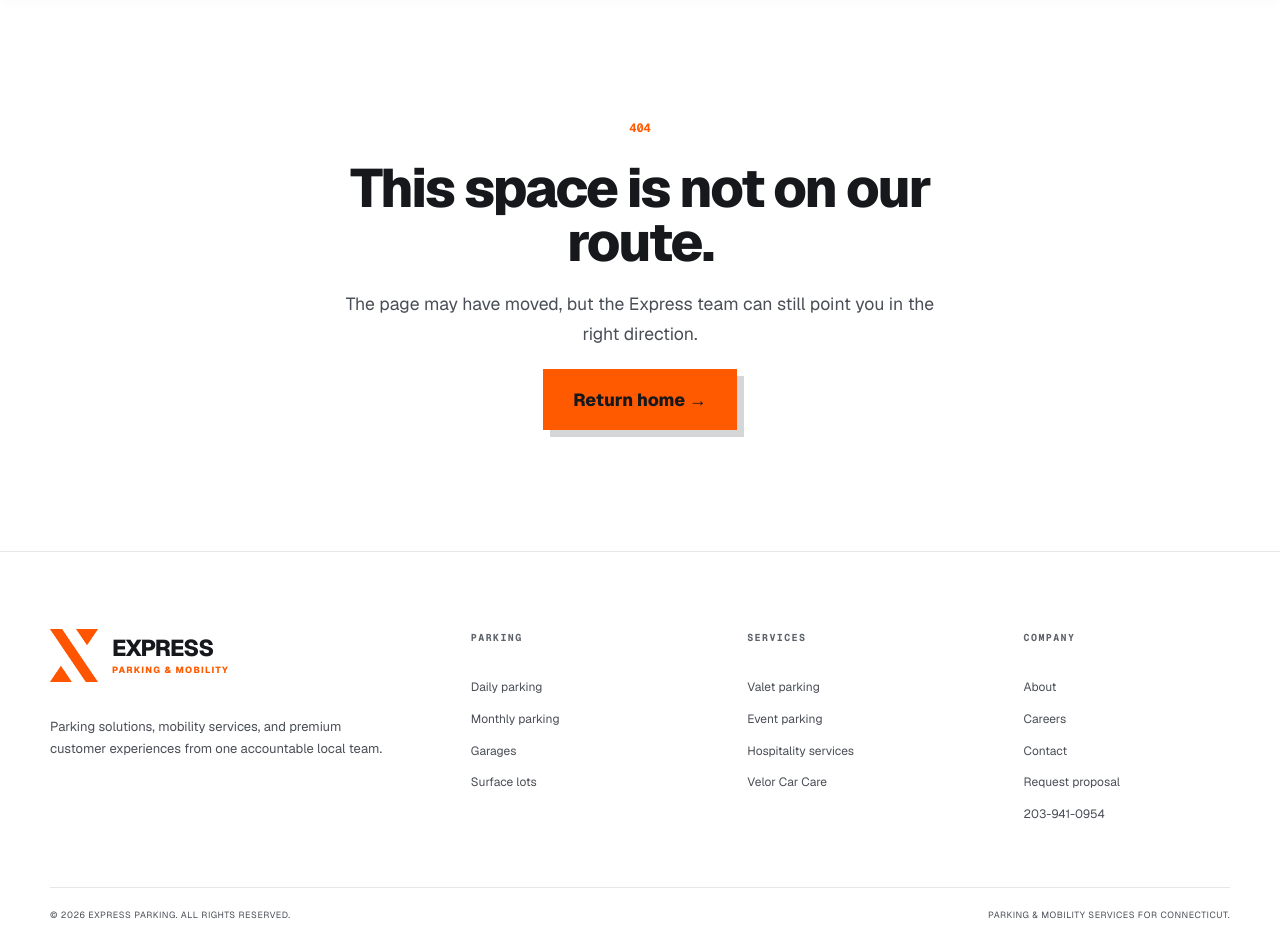
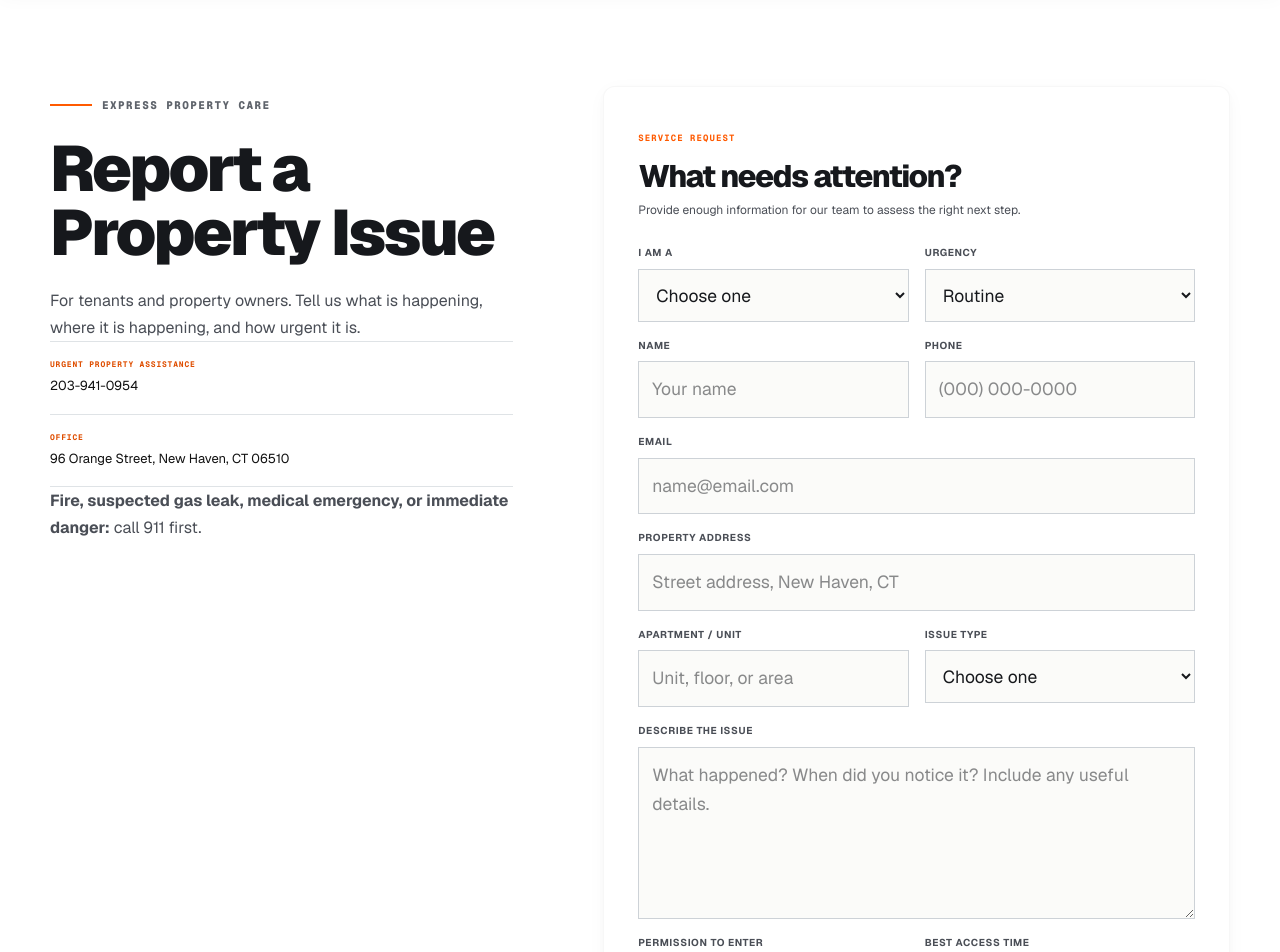
Before and after one commit to expresparking/express-parking-web, a Next.js app: page /property-care/report in a window 1280 px wide. Before the commit this address had no page. Shown: the part 100-1052 px from the top of the page. Built offline with nearby package versions, Linux system fonts and the light colour scheme.

Commit message:
Add online property issue request form

```diff
--- /dev/null
+++ b/app/property-care/report/page.tsx
@@ -0,0 +1,41 @@
+"use client";
+
+import { FormEvent, useState } from "react";
+
+export default function PropertyIssuePage() {
+  const [submitted, setSubmitted] = useState(false);
+  function submit(e: FormEvent<HTMLFormElement>) { e.preventDefault(); setSubmitted(true); }
+
+  if (submitted) return <main><section className="section shell"><div className="form-success" role="status"><span>✓</span><div><h1>Request recorded on this page.</h1><p>The live notification connection is the next setup step. Until that is activated, please call 203-941-0954 for service.</p></div></div></section></main>;
+
+  return <main>
+    <section className="contact-hero"><div className="shell contact-grid">
+      <div className="contact-copy">
+        <span className="eyebrow light"><span className="eyebrow-line" />Express Property Care</span>
+        <h1>Report a Property Issue</h1>
+        <p>For tenants and property owners. Tell us what is happening, where it is happening, and how urgent it is.</p>
+        <div className="contact-details"><div><small>URGENT PROPERTY ASSISTANCE</small><a href="tel:+12039410954">203-941-0954</a></div><div><small>OFFICE</small><span>96 Orange Street, New Haven, CT 06510</span></div></div>
+        <p><strong>Fire, suspected gas leak, medical emergency, or immediate danger:</strong> call 911 first.</p>
+      </div>
+      <form className="inquiry-form" onSubmit={submit}>
+        <div className="form-head"><span>Service request</span><h2>What needs attention?</h2><p>Provide enough information for our team to assess the right next step.</p></div>
+        <div className="form-grid">
+          <label><span>I am a</span><select required name="role" defaultValue=""><option value="" disabled>Choose one</option><option>Tenant</option><option>Property owner</option><option>Authorized representative</option></select></label>
+          <label><span>Urgency</span><select required name="urgency" defaultValue="Routine"><option>Routine</option><option>Urgent</option><option>Emergency property issue</option></select></label>
+          <label><span>Name</span><input required name="name" placeholder="Your name" /></label>
+          <label><span>Phone</span><input required type="tel" name="phone" placeholder="(000) 000-0000" /></label>
+          <label className="form-wide"><span>Email</span><input required type="email" name="email" placeholder="name@email.com" /></label>
+          <label className="form-wide"><span>Property address</span><input required name="address" placeholder="Street address, New Haven, CT" /></label>
+          <label><span>Apartment / Unit</span><input name="unit" placeholder="Unit, floor, or area" /></label>
+          <label><span>Issue type</span><select required name="issue" defaultValue=""><option value="" disabled>Choose one</option><option>Plumbing / water</option><option>Electrical / lighting</option><option>Heating / cooling</option><option>Lock / access</option><option>Appliance</option><option>Common area</option><option>Cleaning / appearance</option><option>Damage</option><option>Other</option></select></label>
+          <label className="form-wide"><span>Describe the issue</span><textarea required name="description" rows={5} placeholder="What happened? When did you notice it? Include any useful details." /></label>
+          <label><span>Permission to enter</span><select required name="entry"><option>Call me first</option><option>Yes — authorized access</option><option>No — I must be present</option></select></label>
+          <label><span>Best access time</span><input name="accessTime" placeholder="Example: weekdays after 3 PM" /></label>
+        </div>
+        <p><strong>Photo/video upload will be added when secure request storage is connected.</strong></p>
+        <button className="button button-primary" type="submit">Submit Property Request →</button>
+        <small>For urgent issues, submitting this form does not replace calling 203-941-0954.</small>
+      </form>
+    </div></section>
+  </main>;
+}
```
